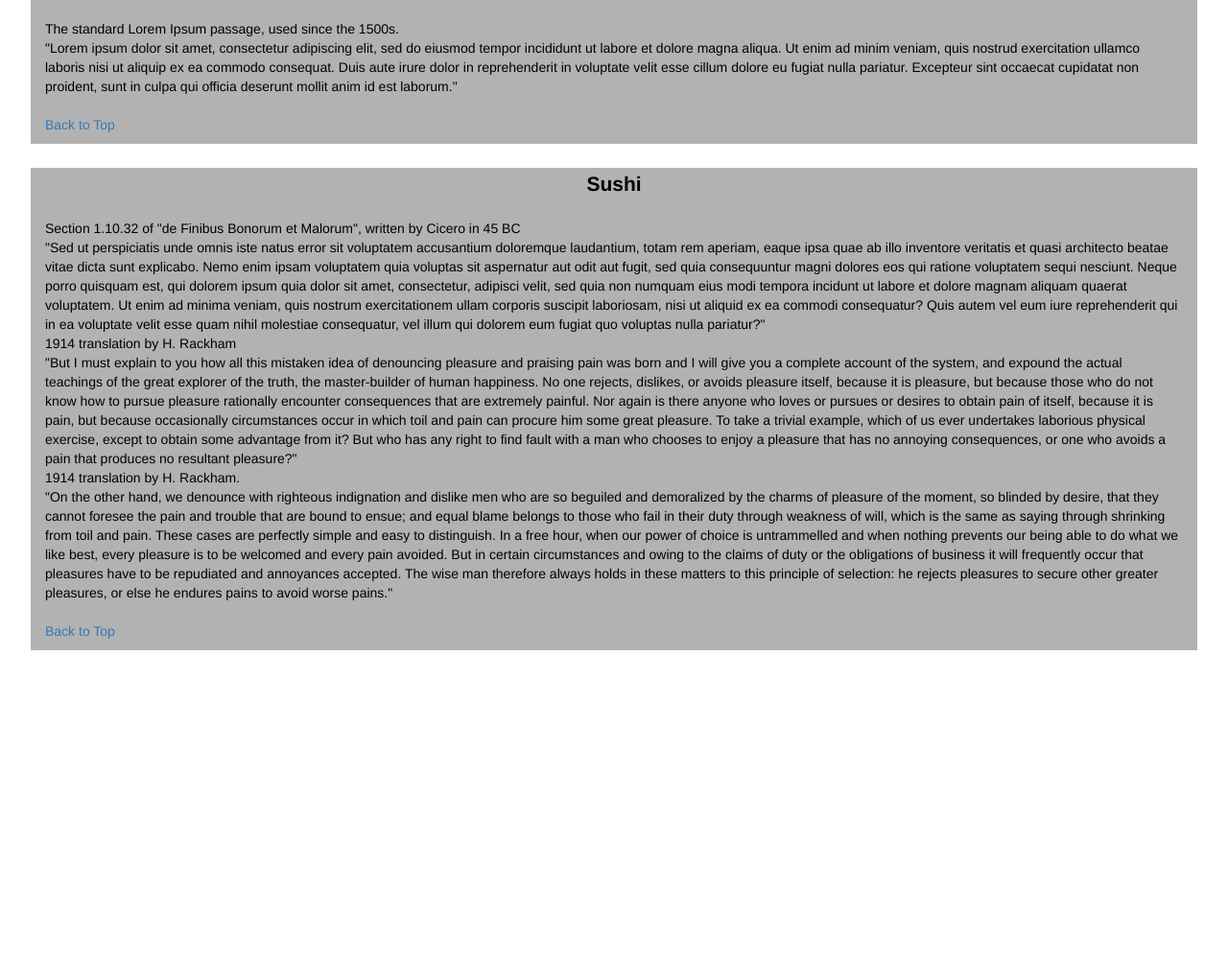
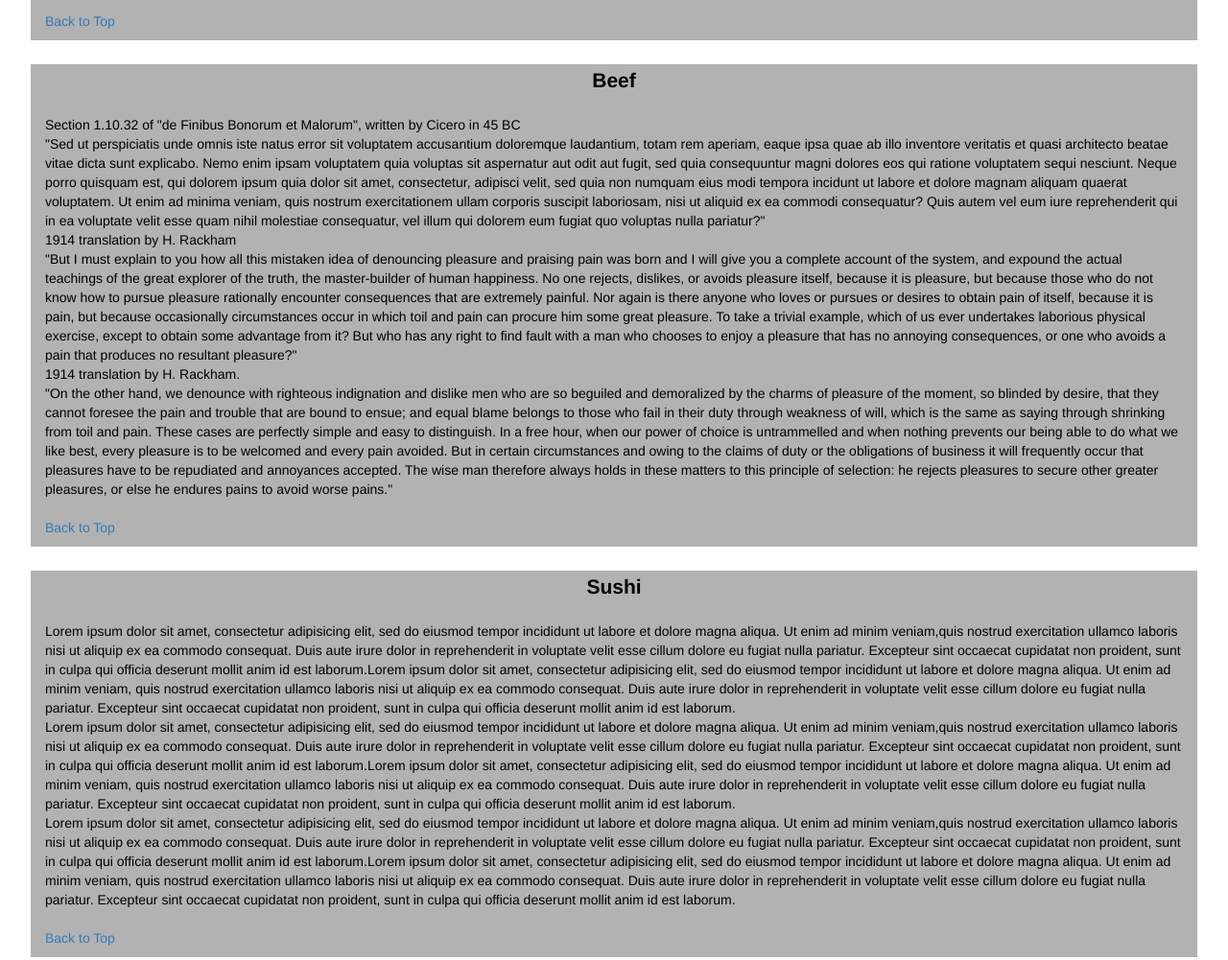
Before and after one commit to DIBYAJYOTIDEY/Coursera-HTML-CSS-Javascript, a plain HTML site: page mod3_solution/index.html in a window 1280 px wide. Shown: the part 856-1857 px from the top of the page at 96% size. Before the commit the page ends 1554 px from the top, so only its background shows below. Drawn offline with Linux system fonts and the light colour scheme.

Commit message:
Small change

```diff
--- a/mod3_solution/index.html
+++ b/mod3_solution/index.html
@@ -42,6 +42,9 @@
           <p>
             What is Lorem Ipsum?<br>Lorem Ipsum is simply dummy text of the printing and typesetting industry. Lorem Ipsum has been the industry's standard dummy text ever since the 1500s, when an unknown printer took a galley of type and scrambled it to make a type specimen book. It has survived not only five centuries, but also the leap into electronic typesetting, remaining essentially unchanged. It was popularised in the 1960s with the release of Letraset sheets containing Lorem Ipsum passages, and more recently with desktop publishing software like Aldus PageMaker including versions of Lorem Ipsum.<br><br>
             Where does it come from?<br>Contrary to popular belief, Lorem Ipsum is not simply random text. It has roots in a piece of classical Latin literature from 45 BC, making it over 2000 years old. Richard McClintock, a Latin professor at Hampden-Sydney College in Virginia, looked up one of the more obscure Latin words, consectetur, from a Lorem Ipsum passage, and going through the cites of the word in classical literature, discovered the undoubtable source. Lorem Ipsum comes from sections 1.10.32 and 1.10.33 of "de Finibus Bonorum et Malorum" (The Extremes of Good and Evil) by Cicero, written in 45 BC. This book is a treatise on the theory of ethics, very popular during the Renaissance. The first line of Lorem Ipsum, "Lorem ipsum dolor sit amet..", comes from a line in section 1.10.32.<br><br>The standard chunk of Lorem Ipsum used since the 1500s is reproduced below for those interested. Sections 1.10.32 and 1.10.33 from "de Finibus Bonorum et Malorum" by Cicero are also reproduced in their exact original form, accompanied by English versions from the 1914 translation by H. Rackham.<br>
+            Why do we use it?<br>It is a long established fact that a reader will be distracted by the readable content of a page when looking at its layout. The point of using Lorem Ipsum is that it has a more-or-less normal distribution of letters, as opposed to using 'Content here, content here', making it look like readable English. Many desktop publishing packages and web page editors now use Lorem Ipsum as their default model text, and a search for 'lorem ipsum' will uncover many web sites still in their infancy. Various versions have evolved over the years, sometimes by accident, sometimes on purpose (injected humour and the like).<br><br><br>
+            Where can I get some?<br>There are many variations of passages of Lorem Ipsum available, but the majority have suffered alteration in some form, by injected humour, or randomised words which don't look even slightly believable. If you are going to use a passage of Lorem Ipsum, you need to be sure there isn't anything embarrassing hidden in the middle of text. All the Lorem Ipsum generators on the Internet tend to repeat predefined chunks as necessary, making this the first true generator on the Internet. It uses a dictionary of over 200 Latin words, combined with a handful of model sentence structures, to generate Lorem Ipsum which looks reasonable. The generated Lorem Ipsum is therefore always free from repetition, injected humour, or non-characteristic words etc.<br><br>
+            The standard Lorem Ipsum passage, used since the 1500s.<br>"Lorem ipsum dolor sit amet, consectetur adipiscing elit, sed do eiusmod tempor incididunt ut labore et dolore magna aliqua. Ut enim ad minim veniam, quis nostrud exercitation ullamco laboris nisi ut aliquip ex ea commodo consequat. Duis aute irure dolor in reprehenderit in voluptate velit esse cillum dolore eu fugiat nulla pariatur. Excepteur sint occaecat cupidatat non proident, sunt in culpa qui officia deserunt mollit anim id est laborum."<br>
             <br><a href='#top'>Back to Top</a>
           </p>
         </section id='beef'>
@@ -50,9 +53,9 @@
         <section>
           <h3>Beef</h3>
           <p>
-            Why do we use it?<br>It is a long established fact that a reader will be distracted by the readable content of a page when looking at its layout. The point of using Lorem Ipsum is that it has a more-or-less normal distribution of letters, as opposed to using 'Content here, content here', making it look like readable English. Many desktop publishing packages and web page editors now use Lorem Ipsum as their default model text, and a search for 'lorem ipsum' will uncover many web sites still in their infancy. Various versions have evolved over the years, sometimes by accident, sometimes on purpose (injected humour and the like).<br><br>
-            Where can I get some?<br>There are many variations of passages of Lorem Ipsum available, but the majority have suffered alteration in some form, by injected humour, or randomised words which don't look even slightly believable. If you are going to use a passage of Lorem Ipsum, you need to be sure there isn't anything embarrassing hidden in the middle of text. All the Lorem Ipsum generators on the Internet tend to repeat predefined chunks as necessary, making this the first true generator on the Internet. It uses a dictionary of over 200 Latin words, combined with a handful of model sentence structures, to generate Lorem Ipsum which looks reasonable. The generated Lorem Ipsum is therefore always free from repetition, injected humour, or non-characteristic words etc.<br><br>
-            The standard Lorem Ipsum passage, used since the 1500s.<br>"Lorem ipsum dolor sit amet, consectetur adipiscing elit, sed do eiusmod tempor incididunt ut labore et dolore magna aliqua. Ut enim ad minim veniam, quis nostrud exercitation ullamco laboris nisi ut aliquip ex ea commodo consequat. Duis aute irure dolor in reprehenderit in voluptate velit esse cillum dolore eu fugiat nulla pariatur. Excepteur sint occaecat cupidatat non proident, sunt in culpa qui officia deserunt mollit anim id est laborum."<br>
+            Section 1.10.32 of "de Finibus Bonorum et Malorum", written by Cicero in 45 BC<br>"Sed ut perspiciatis unde omnis iste natus error sit voluptatem accusantium doloremque laudantium, totam rem aperiam, eaque ipsa quae ab illo inventore veritatis et quasi architecto beatae vitae dicta sunt explicabo. Nemo enim ipsam voluptatem quia voluptas sit aspernatur aut odit aut fugit, sed quia consequuntur magni dolores eos qui ratione voluptatem sequi nesciunt. Neque porro quisquam est, qui dolorem ipsum quia dolor sit amet, consectetur, adipisci velit, sed quia non numquam eius modi tempora incidunt ut labore et dolore magnam aliquam quaerat voluptatem. Ut enim ad minima veniam, quis nostrum exercitationem ullam corporis suscipit laboriosam, nisi ut aliquid ex ea commodi consequatur? Quis autem vel eum iure reprehenderit qui in ea voluptate velit esse quam nihil molestiae consequatur, vel illum qui dolorem eum fugiat quo voluptas nulla pariatur?"<br>
+            1914 translation by H. Rackham<br>"But I must explain to you how all this mistaken idea of denouncing pleasure and praising pain was born and I will give you a complete account of the system, and expound the actual teachings of the great explorer of the truth, the master-builder of human happiness. No one rejects, dislikes, or avoids pleasure itself, because it is pleasure, but because those who do not know how to pursue pleasure rationally encounter consequences that are extremely painful. Nor again is there anyone who loves or pursues or desires to obtain pain of itself, because it is pain, but because occasionally circumstances occur in which toil and pain can procure him some great pleasure. To take a trivial example, which of us ever undertakes laborious physical exercise, except to obtain some advantage from it? But who has any right to find fault with a man who chooses to enjoy a pleasure that has no annoying consequences, or one who avoids a pain that produces no resultant pleasure?" <br>
+            1914 translation by H. Rackham.<br>"On the other hand, we denounce with righteous indignation and dislike men who are so beguiled and demoralized by the charms of pleasure of the moment, so blinded by desire, that they cannot foresee the pain and trouble that are bound to ensue; and equal blame belongs to those who fail in their duty through weakness of will, which is the same as saying through shrinking from toil and pain. These cases are perfectly simple and easy to distinguish. In a free hour, when our power of choice is untrammelled and when nothing prevents our being able to do what we like best, every pleasure is to be welcomed and every pain avoided. But in certain circumstances and owing to the claims of duty or the obligations of business it will frequently occur that pleasures have to be repudiated and annoyances accepted. The wise man therefore always holds in these matters to this principle of selection: he rejects pleasures to secure other greater pleasures, or else he endures pains to avoid worse pains."<br>
             <br><a href='#top'>Back to Top</a>
           </p>
         </section>
@@ -61,9 +64,9 @@
         <section id='sushi'>
           <h3>Sushi</h3>
           <p>
-            Section 1.10.32 of "de Finibus Bonorum et Malorum", written by Cicero in 45 BC<br>"Sed ut perspiciatis unde omnis iste natus error sit voluptatem accusantium doloremque laudantium, totam rem aperiam, eaque ipsa quae ab illo inventore veritatis et quasi architecto beatae vitae dicta sunt explicabo. Nemo enim ipsam voluptatem quia voluptas sit aspernatur aut odit aut fugit, sed quia consequuntur magni dolores eos qui ratione voluptatem sequi nesciunt. Neque porro quisquam est, qui dolorem ipsum quia dolor sit amet, consectetur, adipisci velit, sed quia non numquam eius modi tempora incidunt ut labore et dolore magnam aliquam quaerat voluptatem. Ut enim ad minima veniam, quis nostrum exercitationem ullam corporis suscipit laboriosam, nisi ut aliquid ex ea commodi consequatur? Quis autem vel eum iure reprehenderit qui in ea voluptate velit esse quam nihil molestiae consequatur, vel illum qui dolorem eum fugiat quo voluptas nulla pariatur?"<br>
-            1914 translation by H. Rackham<br>"But I must explain to you how all this mistaken idea of denouncing pleasure and praising pain was born and I will give you a complete account of the system, and expound the actual teachings of the great explorer of the truth, the master-builder of human happiness. No one rejects, dislikes, or avoids pleasure itself, because it is pleasure, but because those who do not know how to pursue pleasure rationally encounter consequences that are extremely painful. Nor again is there anyone who loves or pursues or desires to obtain pain of itself, because it is pain, but because occasionally circumstances occur in which toil and pain can procure him some great pleasure. To take a trivial example, which of us ever undertakes laborious physical exercise, except to obtain some advantage from it? But who has any right to find fault with a man who chooses to enjoy a pleasure that has no annoying consequences, or one who avoids a pain that produces no resultant pleasure?" <br>
-            1914 translation by H. Rackham.<br>"On the other hand, we denounce with righteous indignation and dislike men who are so beguiled and demoralized by the charms of pleasure of the moment, so blinded by desire, that they cannot foresee the pain and trouble that are bound to ensue; and equal blame belongs to those who fail in their duty through weakness of will, which is the same as saying through shrinking from toil and pain. These cases are perfectly simple and easy to distinguish. In a free hour, when our power of choice is untrammelled and when nothing prevents our being able to do what we like best, every pleasure is to be welcomed and every pain avoided. But in certain circumstances and owing to the claims of duty or the obligations of business it will frequently occur that pleasures have to be repudiated and annoyances accepted. The wise man therefore always holds in these matters to this principle of selection: he rejects pleasures to secure other greater pleasures, or else he endures pains to avoid worse pains."<br>
+            Lorem ipsum dolor sit amet, consectetur adipisicing elit, sed do eiusmod tempor incididunt ut labore et dolore magna aliqua. Ut enim ad minim veniam,quis nostrud exercitation ullamco laboris nisi ut aliquip ex ea commodo consequat. Duis aute irure dolor in reprehenderit in voluptate velit esse cillum dolore eu fugiat nulla pariatur. Excepteur sint occaecat cupidatat non proident, sunt in culpa qui officia deserunt mollit anim id est laborum.Lorem ipsum dolor sit amet, consectetur adipisicing elit, sed do eiusmod tempor incididunt ut labore et dolore magna aliqua. Ut enim ad minim veniam, quis nostrud exercitation ullamco laboris nisi ut aliquip ex ea commodo consequat. Duis aute irure dolor in reprehenderit in voluptate velit esse cillum dolore eu fugiat nulla pariatur. Excepteur sint occaecat cupidatat non proident, sunt in culpa qui officia deserunt mollit anim id est laborum.<br>
+            Lorem ipsum dolor sit amet, consectetur adipisicing elit, sed do eiusmod tempor incididunt ut labore et dolore magna aliqua. Ut enim ad minim veniam,quis nostrud exercitation ullamco laboris nisi ut aliquip ex ea commodo consequat. Duis aute irure dolor in reprehenderit in voluptate velit esse cillum dolore eu fugiat nulla pariatur. Excepteur sint occaecat cupidatat non proident, sunt in culpa qui officia deserunt mollit anim id est laborum.Lorem ipsum dolor sit amet, consectetur adipisicing elit, sed do eiusmod tempor incididunt ut labore et dolore magna aliqua. Ut enim ad minim veniam, quis nostrud exercitation ullamco laboris nisi ut aliquip ex ea commodo consequat. Duis aute irure dolor in reprehenderit in voluptate velit esse cillum dolore eu fugiat nulla pariatur. Excepteur sint occaecat cupidatat non proident, sunt in culpa qui officia deserunt mollit anim id est laborum.<br>
+            Lorem ipsum dolor sit amet, consectetur adipisicing elit, sed do eiusmod tempor incididunt ut labore et dolore magna aliqua. Ut enim ad minim veniam,quis nostrud exercitation ullamco laboris nisi ut aliquip ex ea commodo consequat. Duis aute irure dolor in reprehenderit in voluptate velit esse cillum dolore eu fugiat nulla pariatur. Excepteur sint occaecat cupidatat non proident, sunt in culpa qui officia deserunt mollit anim id est laborum.Lorem ipsum dolor sit amet, consectetur adipisicing elit, sed do eiusmod tempor incididunt ut labore et dolore magna aliqua. Ut enim ad minim veniam, quis nostrud exercitation ullamco laboris nisi ut aliquip ex ea commodo consequat. Duis aute irure dolor in reprehenderit in voluptate velit esse cillum dolore eu fugiat nulla pariatur. Excepteur sint occaecat cupidatat non proident, sunt in culpa qui officia deserunt mollit anim id est laborum.<br>
             <br><a href='#top'>Back to Top</a>
           </p>
         </section>
```
